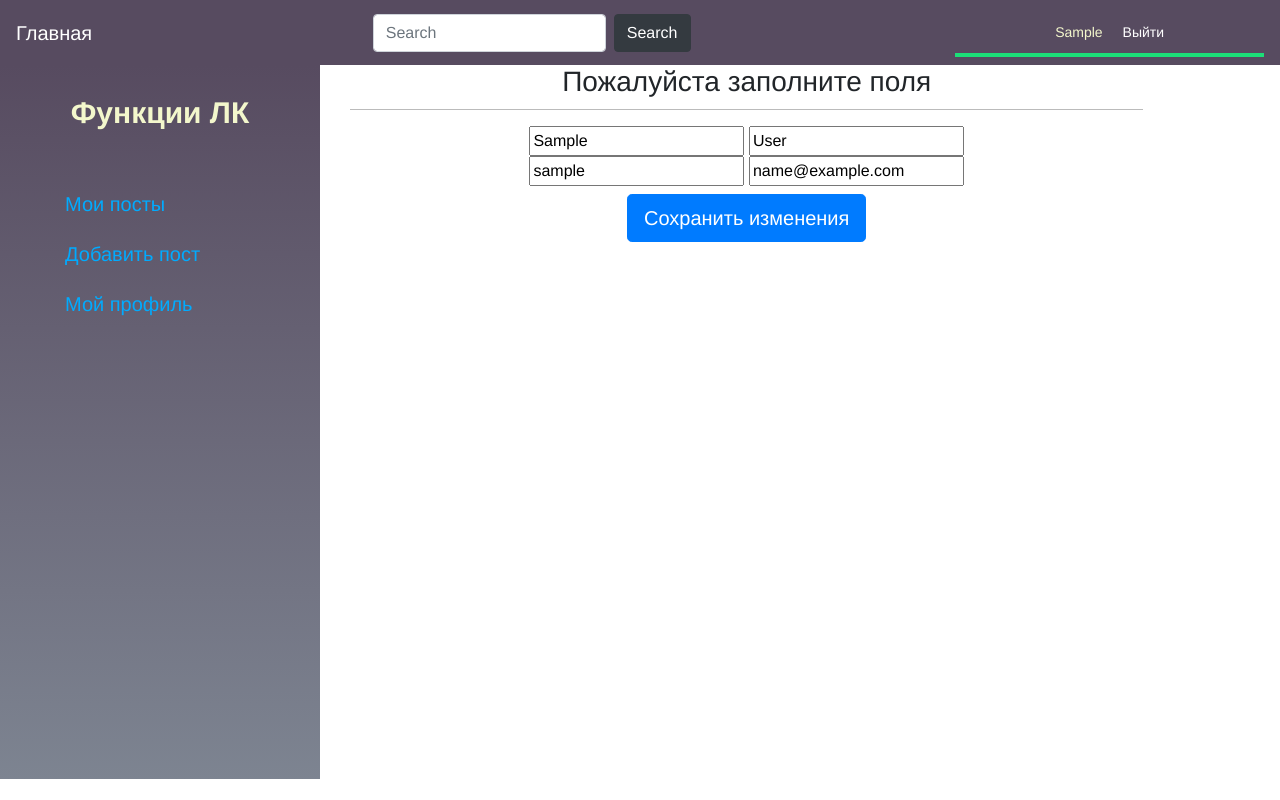
After one commit to Kap1ch/blog_django, a Django app: page /blog/profile/ in a window 1280 px wide. The commit adds this page. Run offline with Django 5.2, Linux system fonts and the light colour scheme; the visitor is signed in with stand-in values (Sample User, id 1); some libraries are stand-ins or nearby versions.

Commit message:
add user registration & profile edit

```diff
--- a/blog/myblog/forms.py
+++ b/blog/myblog/forms.py
@@ -1,4 +1,5 @@
 from django import forms
+from django.contrib.auth.models import User
 
 from .models import Post, PostPoint
 
@@ -54,3 +55,19 @@ class PostPointForm(forms.ModelForm):
     class Meta:
         model = PostPoint
         fields = ('post_header', 'post_point_text', 'post_images')
+
+
+class UserCreateForm(forms.ModelForm):
+    password = forms.CharField(max_length=40, widget=forms.PasswordInput())
+
+    class Meta:
+        model = User
+        fields = ('first_name', 'last_name',
+                  'username', 'email', 'password')
+
+
+class UserEditForm(forms.ModelForm):
+    class Meta:
+        model = User
+        fields = ('first_name', 'last_name',
+                  'username', 'email')
--- a/blog/myblog/static/css/style.css
+++ b/blog/myblog/static/css/style.css
@@ -114,3 +114,17 @@ p.date {
 nav{
     background-color: #574b60;
 }
+
+.logout-button {
+    display: inline;
+    padding: 0;
+    margin: 0;
+    border: none;
+    background: none;
+    color: white;
+    cursor: pointer;
+}
+
+.logout-button:hover {
+    text-decoration: underline;
+}
--- /dev/null
+++ b/blog/myblog/templates/blog/account/profile.html
@@ -0,0 +1,33 @@
+{% extends 'blog/base_account.html' %}
+{% load  bootstrap %}
+{% block title %}
+    Редактировать пост
+{% endblock %}
+{% block account_content %}
+    <div class="container text-center sign-in">
+        {% if user_form.errors %}
+            <p>{{ user_form.errors }}</p>
+                <p>Что-то забыл</p>
+        {% elif user_form.is_valid  %}
+            <h1 class="h3 mb-3 font-weight-normal">
+                Данные профиля успешно изменнены
+            </h1>
+            <a href="{% url 'myblog:dashboard' %}" class="btn btn-dark mb-4">Вернуться к списку ваших постов</a>
+        {% else %}
+            <h1 class="h3 mb-3 font-weight-normal">
+                Пожалуйста заполните поля
+            </h1>
+        {% endif %}
+        <form action="." class="form-sign-in login-form" method="post" enctype="multipart/form-data">
+            {{ user_form.first_name|bootstrap }}
+            {{ user_form.last_name|bootstrap }}
+            {{ user_form.username|bootstrap }}
+            {{ user_form.email|bootstrap }}
+
+            {% csrf_token %}
+            <button class="btn btn-lg btn-primary mt-2" type="submit">
+                Сохранить изменения
+            </button>
+        </form>
+    </div>
+{% endblock %}
--- a/blog/myblog/templates/blog/base.html
+++ b/blog/myblog/templates/blog/base.html
@@ -32,7 +32,13 @@
                 <a href="{% url 'myblog:dashboard' %}" class="pr-3">
                     {{ request.user.first_name }}
                 </a>
-                <a href="{% url 'myblog:logout' %}">Выйти</a>
+<!--                <a method="post" href="{% url 'myblog:logout' %}">Выйти</a>-->
+                <form method="POST" action="{% url 'myblog:logout' %}" style="display:inline;">
+                    {% csrf_token %}
+                    <button type="submit" class="logout-button">
+                        Выйти
+                    </button>
+                </form>
             {% else %}
                 <a href="{% url 'myblog:login' %}">Войти</a>
             {% endif %}
--- a/blog/myblog/templates/blog/base_account.html
+++ b/blog/myblog/templates/blog/base_account.html
@@ -20,6 +20,11 @@
                                 Добавить пост
                             </a>
                         </li>
+                        <li>
+                             <a href="{% url 'myblog:edit_profile' %}">
+                               Мой профиль
+                            </a>
+                        </li>
                     </ul>
                 {% endblock %}
             </div>
--- a/blog/myblog/templates/registration/logged_out.html
+++ b/blog/myblog/templates/registration/logged_out.html
@@ -3,6 +3,6 @@
 {% block content %}
     <h1>Logged out</h1>
     <p>Вы успешно разлогинены.
-   Вы можете  <a href="{% url "blog:login" %}">авторизироваться снова</a>.
+   Вы можете  <a href="{% url "myblog:login" %}">авторизироваться снова</a>.
     </p>
 {% endblock %}
--- a/blog/myblog/templates/registration/login.html
+++ b/blog/myblog/templates/registration/login.html
@@ -19,6 +19,7 @@
             <button class="btn btn-lg btn-primary mt-2" type="submit" >
                 Войти
             </button>
+            <a href="{% url 'myblog:sign-up' %}" class="btn mt-2 btn-lg btn-dark">Создать аккаунт</a>
         </form>
     </div>
 {% endblock content %}
--- a/blog/myblog/urls.py
+++ b/blog/myblog/urls.py
@@ -37,4 +37,8 @@ urlpatterns = [
          views.post_point_delete,
          name='post_point_delete'),
 
+    path('sign-up/', views.sign_up, name='sign-up'),
+
+    path('profile/', views.edit_profile,
+         name='edit_profile'),
 ]
--- a/blog/myblog/views.py
+++ b/blog/myblog/views.py
@@ -1,5 +1,6 @@
 from django.contrib.auth import authenticate, login
 from django.contrib.auth.decorators import login_required
+from django.contrib.auth.models import User
 from django.core.mail import send_mail
 from django.db.models import Count
 from django.http import HttpResponse
@@ -7,7 +8,7 @@ from django.shortcuts import render, get_object_or_404, redirect
 # Create your views here.
 from taggit.models import Tag
 
-from .forms import EmailPostForm, CommentForm, LoginForm, PostForm, PostPointForm
+from .forms import EmailPostForm, CommentForm, LoginForm, PostForm, PostPointForm, UserEditForm, UserCreateForm
 from .models import Post, PostPoint, Comment
 from django.core.paginator import Paginator, EmptyPage, PageNotAnInteger
 from django.views.generic import ListView
@@ -218,3 +219,31 @@ def post_point_delete(request, post_point_id):
         return redirect('myblog:post_point_list', post_id=post_point.post.id)
     except PostPoint.DoesNotExist:
         return redirect('myblog:post_list')
+
+
+def sign_up(request):
+    user_form = UserCreateForm()
+    if request.method == 'POST':
+        user_form = UserCreateForm(request.POST)
+        if user_form.is_valid():
+            new_user = User.objects.create_user(**user_form.cleaned_data)
+            new_user.save()
+            login(request, authenticate(username=user_form.cleaned_data['username'],
+                                        password=user_form.cleaned_data['password']))
+            return redirect('myblog:post_list')
+    return render(request, 'registration/sign_up.html', {'user_form': user_form})
+
+
+@login_required
+def edit_profile(request):
+    user_form = UserEditForm(
+        instance=request.user)
+    if request.method == 'POST':
+        user_form = UserEditForm(
+            request.POST,
+            instance=request.user)
+        if user_form.is_valid():
+            user_form.save()
+    return render(request,
+                  'blog/account/profile.html',
+                  {'user_form': user_form})
```
Also changed, not shown: blog/myblog/templates/registration/sign_up.html (added, +28 -0 lines).
